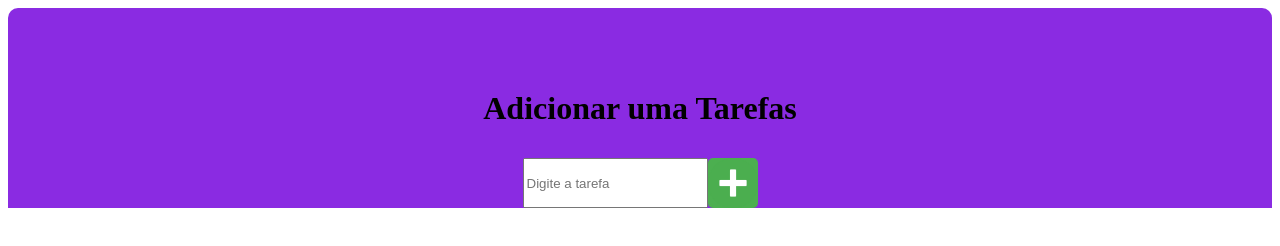
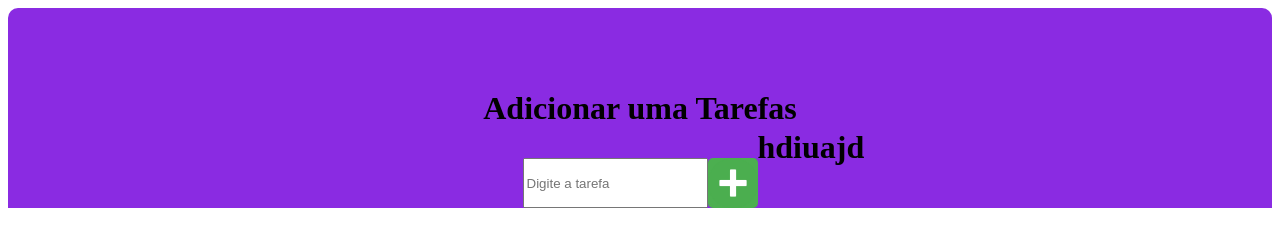
Before and after one commit to Emri-commin/Tarefas, a plain HTML site: page index.html in a window 1280 px wide. Drawn offline with Linux system fonts and the light colour scheme.

Commit message:
new html

```diff
--- a/index.html
+++ b/index.html
@@ -15,6 +15,7 @@
     </div>
 
     <div class="err">
+        <h1>hdiuajd</h1>
         <span></span>
 
 
```
